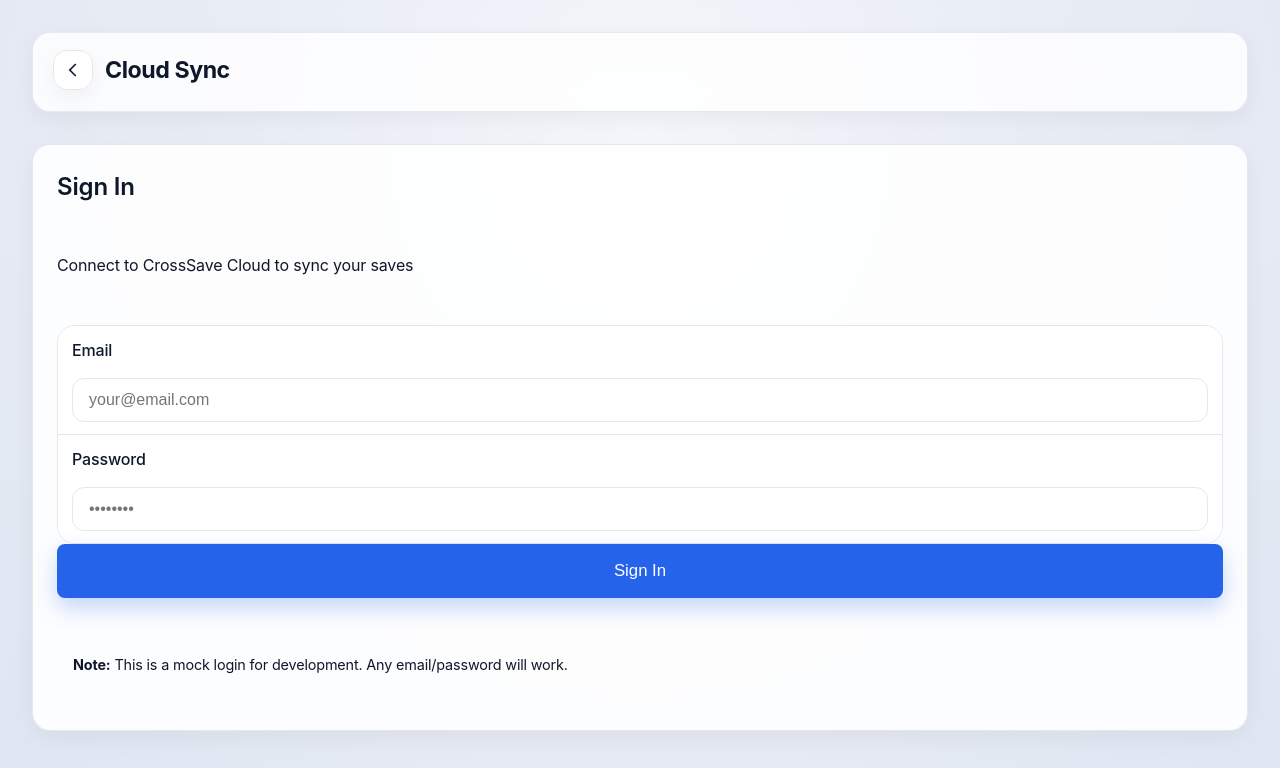
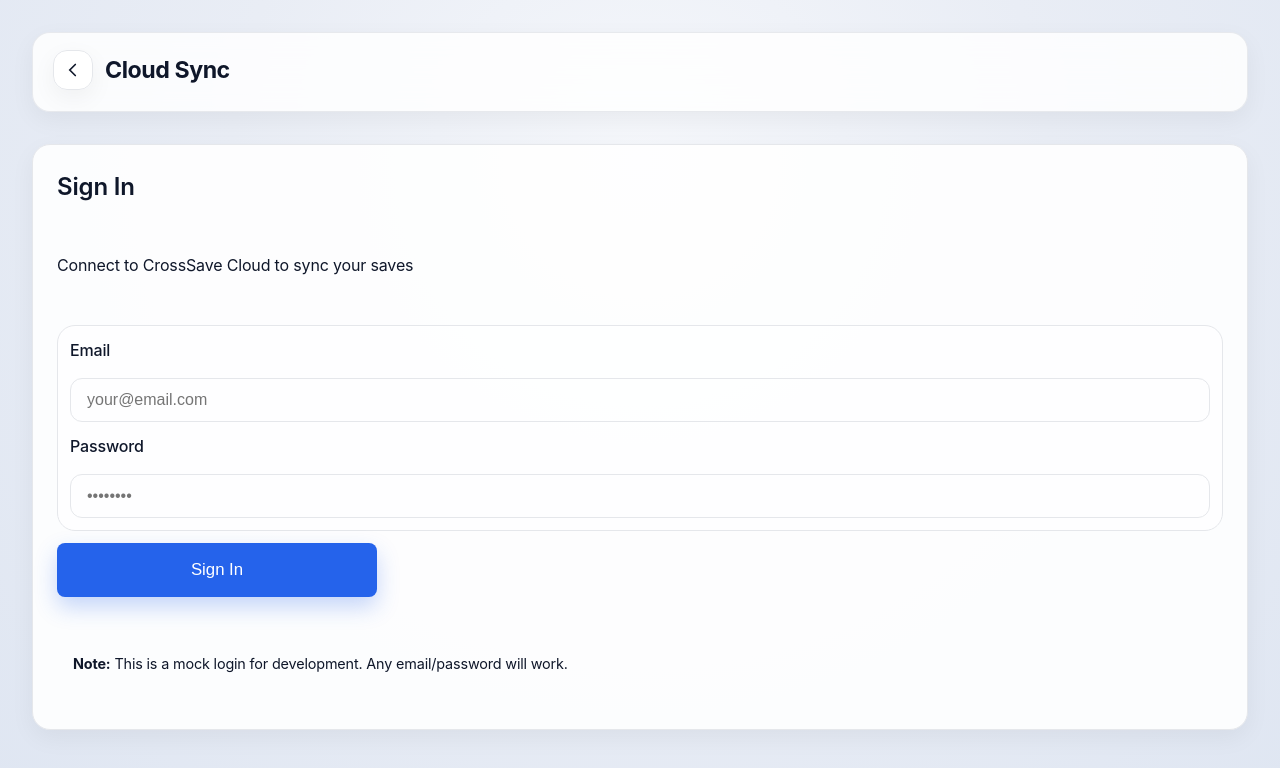
Before and after one commit to h1dr0nn/CrossSave-Cloud, a SvelteKit app in the folder app/: page /cloud in a window 1280 px wide. Shown: the top 768 px of the page. Built offline with nearby package versions, Linux system fonts and the light colour scheme.

Commit message:
Refine cloud auth layout and button sizing (#36)

```diff
--- a/app/src/components/pages/BackupSettingsPage.svelte
+++ b/app/src/components/pages/BackupSettingsPage.svelte
@@ -219,7 +219,7 @@
   }
 
   .save-button {
-    width: 100%;
+    width: min(320px, 100%);
     padding: 12px;
     border: none;
     border-radius: 8px;
@@ -229,6 +229,7 @@
     font-size: 1rem;
     cursor: pointer;
     transition: opacity 0.2s;
+    align-self: flex-start;
   }
 
   .save-button:hover:not(:disabled) {
--- a/app/src/components/pages/CloudPage.svelte
+++ b/app/src/components/pages/CloudPage.svelte
@@ -192,9 +192,11 @@
               <p class="error">{loginError}</p>
             {/if}
 
-            <button type="submit" class="btn-primary btn-large">
-              Sign In
-            </button>
+            <div class="form-actions">
+              <button type="submit" class="btn-primary btn-large">
+                Sign In
+              </button>
+            </div>
           </form>
 
           <p class="note">
@@ -417,9 +419,11 @@
   }
 
   .input-stack {
+    display: grid;
+    gap: 12px;
+    padding: 12px;
     border: 1px solid var(--border);
     border-radius: var(--radius);
-    overflow: hidden;
     background: color-mix(in srgb, var(--surface-muted) 70%, transparent);
     box-shadow: inset 0 1px 0 color-mix(in srgb, var(--surface) 40%, transparent);
   }
@@ -433,13 +437,10 @@
     border-radius: var(--radius-sm);
   }
 
-  .input-stack .form-group + .form-group {
-    border-top: 1px solid var(--border);
-  }
-
   .input-stack .form-group {
     border: 0;
-    border-radius: 0;
+    padding: 0;
+    background: transparent;
   }
 
   label {
@@ -447,6 +448,15 @@
     margin-bottom: 0.5rem;
     font-weight: 500;
     color: var(--text-primary);
+  }
+
+  .form-actions {
+    margin-top: 12px;
+  }
+
+  .login-card .form-actions {
+    display: flex;
+    justify-content: flex-start;
   }
 
   input[type="email"],
@@ -482,7 +492,7 @@
   }
 
   .btn-large {
-    width: 100%;
+    width: min(320px, 100%);
     padding: 1rem;
     font-size: 1.05rem;
   }
@@ -676,6 +686,7 @@
   }
 
   .sync-actions .btn-large {
+    width: 100%;
     flex: 2;
   }
 
--- a/app/src/components/pages/StorageSettingsPage.svelte
+++ b/app/src/components/pages/StorageSettingsPage.svelte
@@ -171,7 +171,8 @@
     font-size: 1em;
     cursor: pointer;
     transition: background-color 0.2s ease;
-    width: 100%;
+    width: min(320px, 100%);
+    align-self: flex-start;
     text-align: center;
   }
 
```
